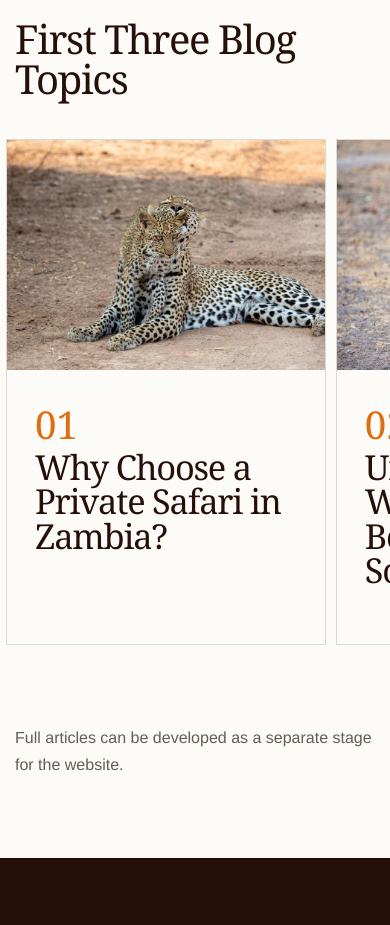
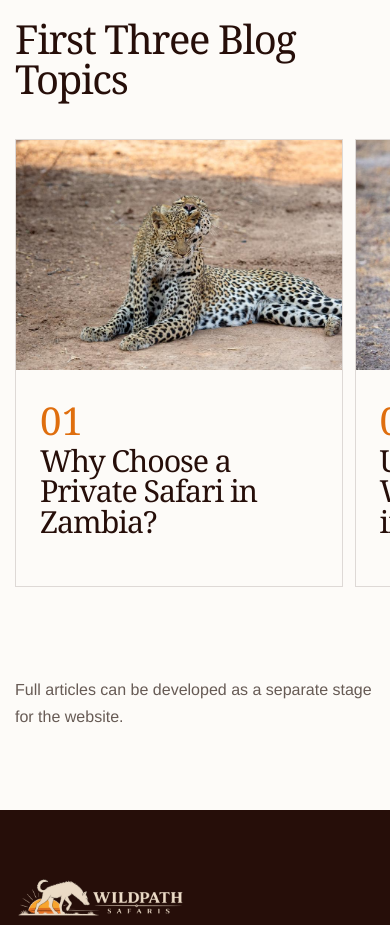
Before and after one commit to zubairkader5-dev/safari, a Next.js app: page /journal in a window 390 px wide. Shown: the part 1040-1965 px from the top of the page. Built offline with nearby package versions, Linux system fonts and the light colour scheme; no server answers.

Commit message:
Smooth mobile blog slideshow

```diff
--- a/app/globals.css
+++ b/app/globals.css
@@ -777,6 +777,7 @@ input:focus, select:focus, textarea:focus {
     grid-auto-columns: minmax(340px, 72vw);
     overflow-x: auto;
     scroll-snap-type: x mandatory;
+    scroll-behavior: smooth;
     overscroll-behavior-inline: contain;
     gap: 12px;
     margin-inline: -15px;
@@ -877,12 +878,13 @@ input:focus, select:focus, textarea:focus {
   .experience-grid::-webkit-scrollbar,
   .process-grid::-webkit-scrollbar,
   .journal-grid::-webkit-scrollbar,
+  .journal-grid--large::-webkit-scrollbar,
   .activity-row::-webkit-scrollbar,
   .season-grid::-webkit-scrollbar { display: none; }
 
   .experience-grid { grid-auto-columns: 84vw; }
   .process-grid { grid-auto-columns: 78vw; }
-  .journal-grid, .journal-grid--large { grid-auto-columns: 82vw; }
+  .journal-grid, .journal-grid--large { grid-auto-columns: min(82vw, 390px); }
   .activity-row { grid-auto-columns: 78vw; margin-top: 34px; margin-bottom: 34px; }
   .season-grid { grid-auto-columns: 87vw; }
 
@@ -1313,7 +1315,19 @@ input:focus, select:focus, textarea:focus {
   .gallery-masonry__item { margin-bottom: 10px; }
   .closing-band { padding: 70px 0; }
   .closing-band .button { width: 100%; }
+  .journal-grid, .journal-grid--large {
+    grid-auto-columns: 84vw;
+    gap: 12px;
+    padding-bottom: 10px;
+  }
+  .journal-card {
+    scroll-snap-align: center;
+    min-height: 0;
+  }
   .journal-card__image { height: 230px; }
+  .journal-card__content { padding: 24px; }
+  .journal-card__content h2,
+  .journal-card__content h3 { font-size: 1.9rem; }
 }
 
 
```
